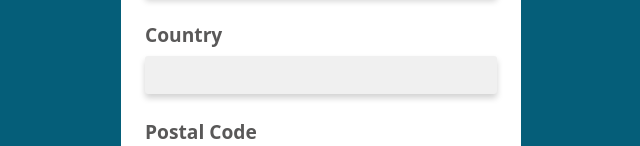
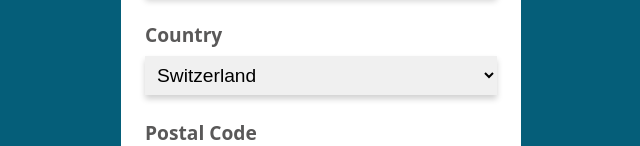
Before and after one commit to ZachTheMighty/form-validation-assigment, a website built with webpack: page src/index.html in a window 1280 px wide. Shown: the part 266-412 px from the top of the page, without its empty margins (319-959 px from the left). Built offline with nearby package versions, Linux system fonts and the light colour scheme.

Commit message:
change: country text input to a dropdown instead

```diff
--- a/src/index.css
+++ b/src/index.css
@@ -52,7 +52,8 @@ button {
   font-weight: inherit;
 }
 
-input {
+input,
+select {
   border: 0;
   background-color: #f0f0f0;
   padding: 8px;
--- a/src/index.html
+++ b/src/index.html
@@ -15,7 +15,12 @@
 
       <div>
         <label for="country">Country</label>
-        <input type="text" name="country" id="country" autocomplete="off" />
+        <select name="country" id="country">
+          <option value="sw">Switzerland</option>
+          <option value="fr">France</option>
+          <option value="gr">Germany</option>
+          <option value="nl">The Netherlands</option>
+        </select>
       </div>
 
       <div>
```
